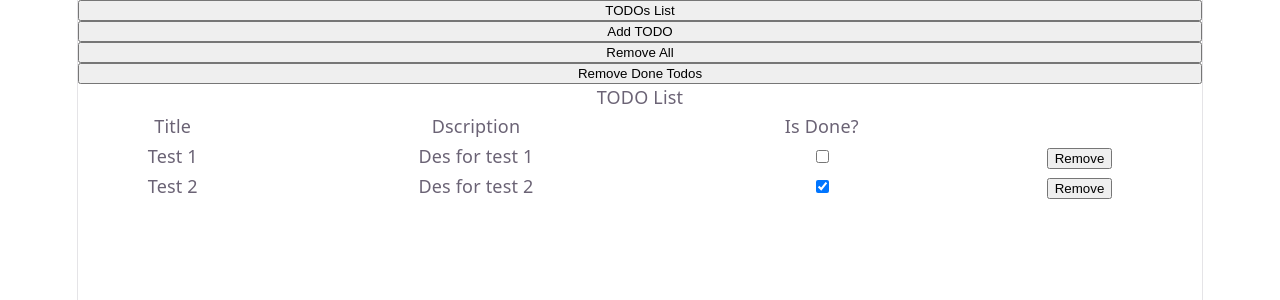
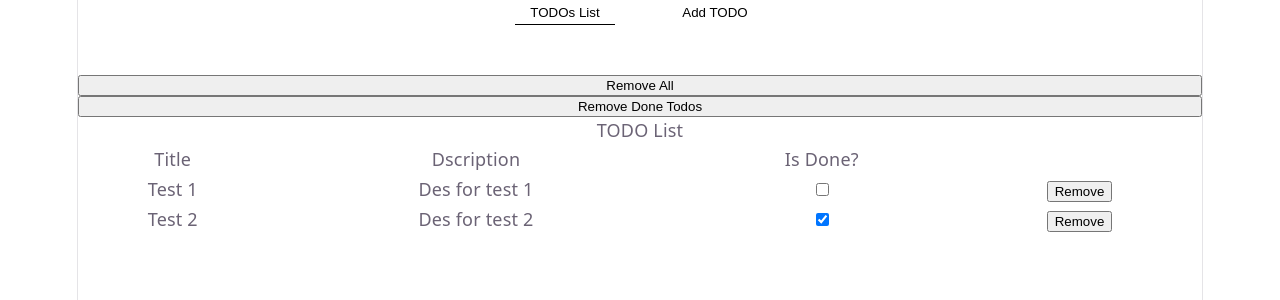
Before and after one commit to ChaimShvartz/TODO-List, a React (Vite) app in the folder client/: page / in a window 1280 px wide. Shown: the top 300 px of the page. Built offline with nearby package versions, Linux system fonts and the light colour scheme.

Commit message:
Add style for tabs

```diff
--- a/client/src/components/Tabs.tsx
+++ /dev/null
@@ -1,20 +0,0 @@
-import type { Tab } from "../types/Tab";
-
-interface TabsProps {
-    setActiveTab: (tab: Tab) => void;
-}
-
-const Tabs = ({ setActiveTab }: TabsProps) => {
-    return (
-        <>
-            <button type="button" onClick={() => setActiveTab("todos")}>
-                TODOs List
-            </button>
-            <button type="button" onClick={() => setActiveTab("addTodo")}>
-                Add TODO
-            </button>
-        </>
-    );
-};
-
-export default Tabs;
--- /dev/null
+++ b/client/src/components/Tabs/Tabs.css
@@ -0,0 +1,18 @@
+#container{
+    justify-content: center;
+    display: flex;
+    gap : 50px;
+    height: 25px;
+    margin-bottom: 50px;
+}
+
+.tab{
+    width: 100px;
+    background: none;
+    border: none;
+    cursor: pointer;
+}
+
+#activeTab{
+    border-bottom: 1px solid;
+}
--- /dev/null
+++ b/client/src/components/Tabs/Tabs.tsx
@@ -0,0 +1,32 @@
+import type { Tab } from "../../types/Tab";
+import "./Tabs.css";
+
+interface TabsProps {
+    activeTab: Tab;
+    setActiveTab: (tab: Tab) => void;
+}
+
+const Tabs = ({ setActiveTab, activeTab }: TabsProps) => {
+    return (
+        <div id="container">
+            <button
+                type="button"
+                id={activeTab === "todos" ? "activeTab" : undefined}
+                className="tab"
+                onClick={() => setActiveTab("todos")}
+                >
+                TODOs List
+            </button>
+            <button
+                type="button"
+                id={activeTab === "addTodo" ? "activeTab" : undefined}
+                className="tab"
+                onClick={() => setActiveTab("addTodo")}
+            >
+                Add TODO
+            </button>
+        </div>
+    );
+};
+
+export default Tabs;
--- a/client/src/pages/HomePage.tsx
+++ b/client/src/pages/HomePage.tsx
@@ -2,14 +2,14 @@ import { useState } from "react";
 import TodosList from "../components/TodosList";
 import AddTodoForm from "../components/AddTodoForm";
 import type { Tab } from "../types/Tab";
-import Tabs from "../components/Tabs";
+import Tabs from "../components/Tabs/Tabs";
 
 const TodosPage = () => {
     const [activeTab, setActiveTab] = useState<Tab>("todos");
 
     return (
         <>
-            <Tabs setActiveTab={setActiveTab} />
+            <Tabs setActiveTab={setActiveTab} activeTab={activeTab}/>
             {activeTab === "todos" ? <TodosList /> : <AddTodoForm />}
         </>
     );
```
